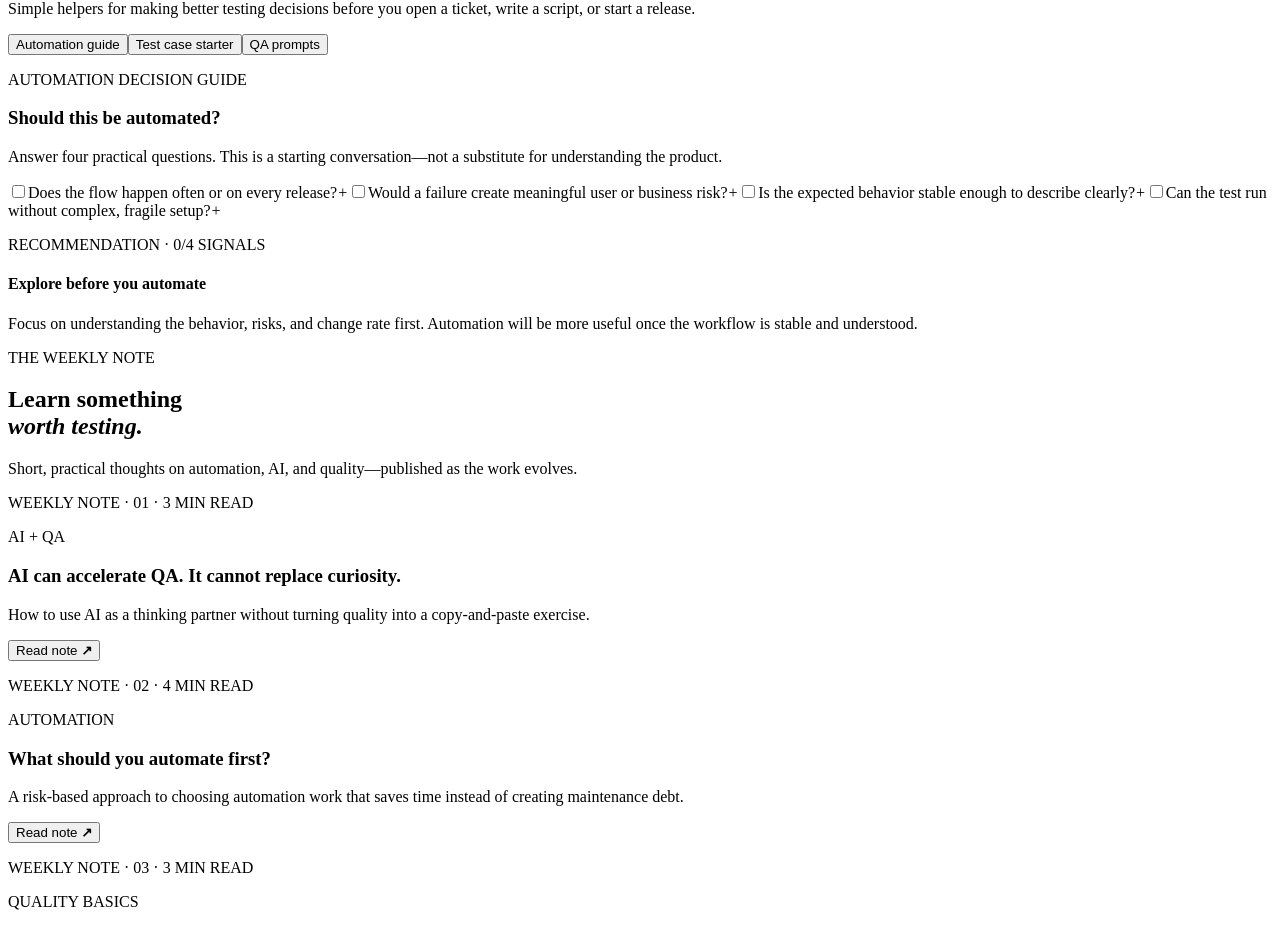
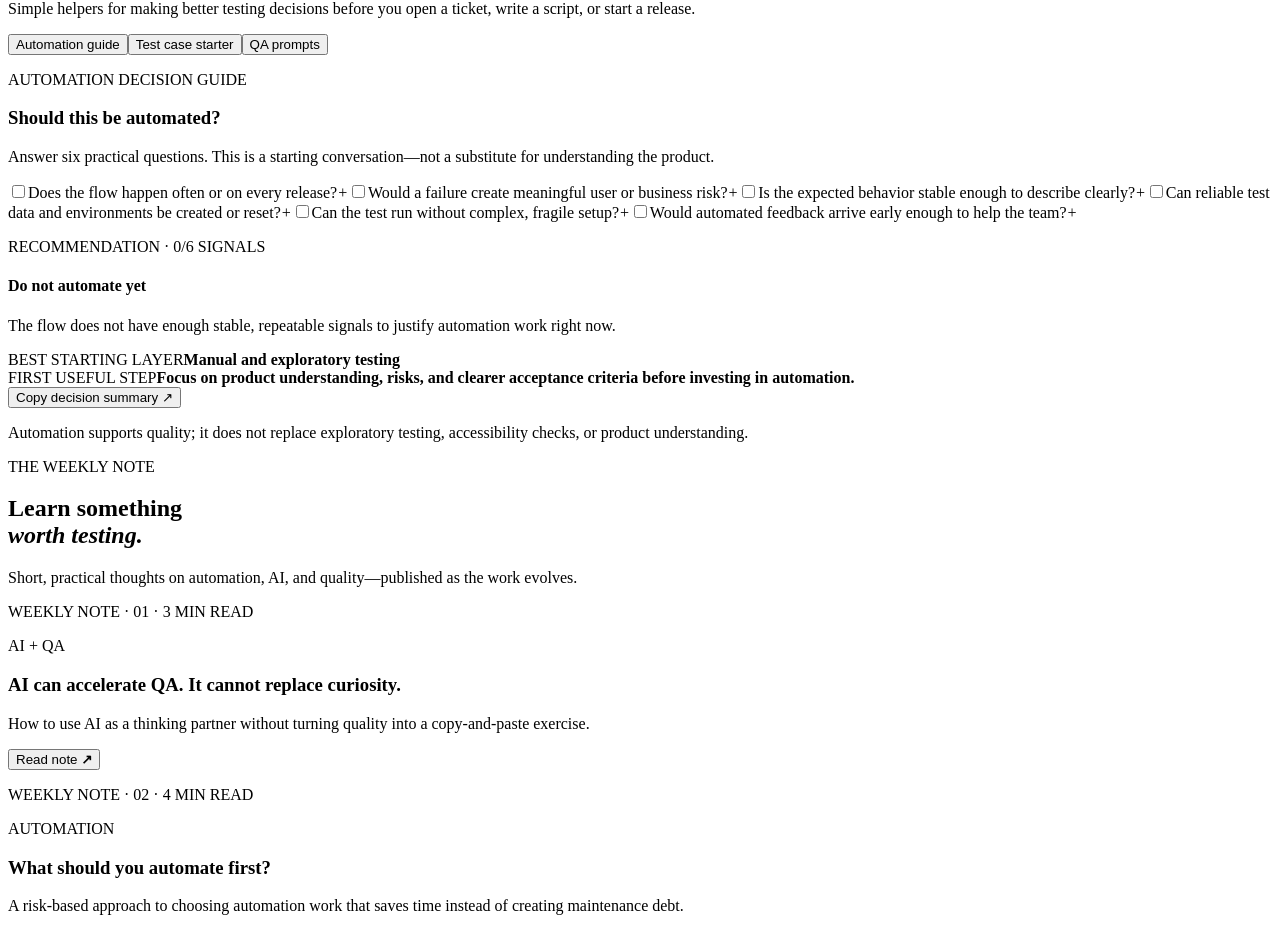
Before and after one commit to Dream-Like-King/itswatts, a React (Vite) app: page / in a window 1280 px wide. Shown: the part 1251-2180 px from the top of the page. Built offline with nearby package versions, Linux system fonts and the light colour scheme; the HTML template or start-up script is replaced by a standard one.

Commit message:
Improve Automation guide

```diff
--- a/src/components/QaToolkits.tsx
+++ b/src/components/QaToolkits.tsx
@@ -16,6 +16,15 @@ const promptLibrary = [
 ] as const
 
 const promptCategories = ['All', ...Array.from(new Set(promptLibrary.map((item) => item.category)))]
+
+const automationQuestions = [
+  'Does the flow happen often or on every release?',
+  'Would a failure create meaningful user or business risk?',
+  'Is the expected behavior stable enough to describe clearly?',
+  'Can reliable test data and environments be created or reset?',
+  'Can the test run without complex, fragile setup?',
+  'Would automated feedback arrive early enough to help the team?',
+] as const
 
 type TestIdea = { label: string; text: string }
 
@@ -48,13 +57,21 @@ function buildTestIdeas(description: string): TestIdea[] {
 
 export function QaToolkits() {
   const [activeTool, setActiveTool] = useState<'decision' | 'cases' | 'prompts'>('decision')
-  const [answers, setAnswers] = useState([false, false, false, false])
+  const [answers, setAnswers] = useState(() => automationQuestions.map(() => false))
   const [feature, setFeature] = useState('')
   const [showCases, setShowCases] = useState(false)
   const [copied, setCopied] = useState<string | null>(null)
   const [promptCategory, setPromptCategory] = useState('All')
   const score = answers.filter(Boolean).length
-  const recommendation = useMemo(() => score >= 3 ? ['Good automation candidate', 'This flow looks repeatable, high-value, and stable enough to automate. Start with the most important path, then add coverage deliberately.'] : score === 2 ? ['Use a blended approach', 'Automate the stable, repeatable parts of this flow. Pair it with exploratory testing until the experience or risk is clearer.'] : ['Explore before you automate', 'Focus on understanding the behavior, risks, and change rate first. Automation will be more useful once the workflow is stable and understood.'], [score])
+  const recommendation = useMemo(() => {
+    const [, , isStable, hasReliableData] = answers
+    if (!isStable || !hasReliableData) return score >= 3
+      ? { title: 'Explore manually first', description: 'The workflow has value, but it needs clearer behavior or more reliable data before automation can provide trustworthy feedback.', layer: 'Exploratory testing + API or log checks', next: 'Document the workflow, clarify the unstable behavior, and create dependable data or environment setup first.' }
+      : { title: 'Do not automate yet', description: 'The flow does not have enough stable, repeatable signals to justify automation work right now.', layer: 'Manual and exploratory testing', next: 'Focus on product understanding, risks, and clearer acceptance criteria before investing in automation.' }
+    if (score >= 5) return { title: 'Automate now', description: 'This is a repeatable, high-value workflow with the stability and feedback timing needed for useful automation.', layer: 'API or UI smoke test', next: 'Automate the highest-risk happy path first; use API setup where possible and add UI coverage only where the user journey matters.' }
+    if (score >= 3) return { title: 'Use a blended approach', description: 'Automate the stable, repeatable parts of the flow while continuing exploratory testing around change and uncertainty.', layer: 'API or component check + exploratory testing', next: 'Choose one stable core check to automate, then time-box exploration around the changing or risky edges.' }
+    return { title: 'Do not automate yet', description: 'The current value or feedback signal is not strong enough to justify automation work right now.', layer: 'Manual and exploratory testing', next: 'Learn more about the user impact, change rate, and likely failure points before choosing an automation target.' }
+  }, [answers, score])
   const copyPrompt = async (label: string, text: string) => {
     await navigator.clipboard?.writeText(text)
     setCopied(label)
@@ -63,12 +80,13 @@ export function QaToolkits() {
   const checklist = feature.trim() || 'this feature'
   const testIdeas = useMemo(() => buildTestIdeas(checklist), [checklist])
   const visiblePrompts = useMemo(() => promptCategory === 'All' ? promptLibrary : promptLibrary.filter((item) => item.category === promptCategory), [promptCategory])
+  const automationSummary = `Automation decision: ${recommendation.title}. Signals: ${score}/${automationQuestions.length}. Suggested starting layer: ${recommendation.layer}. First useful step: ${recommendation.next}`
 
   return <section className="toolkits section" id="tools">
     <div className="section-heading"><p className="eyebrow">QA TOOLKITS</p><h2>Useful tools.<br /><em>No fluff.</em></h2><p className="section-copy">Simple helpers for making better testing decisions before you open a ticket, write a script, or start a release.</p></div>
     <div className="tool-tabs" role="tablist" aria-label="QA tools"><button type="button" className={activeTool === 'decision' ? 'active' : ''} onClick={() => setActiveTool('decision')} role="tab" aria-selected={activeTool === 'decision'}>Automation guide</button><button type="button" className={activeTool === 'cases' ? 'active' : ''} onClick={() => setActiveTool('cases')} role="tab" aria-selected={activeTool === 'cases'}>Test case starter</button><button type="button" className={activeTool === 'prompts' ? 'active' : ''} onClick={() => setActiveTool('prompts')} role="tab" aria-selected={activeTool === 'prompts'}>QA prompts</button></div>
 
-    {activeTool === 'decision' && <div className="tool-panel"><div className="tool-panel-copy"><p className="eyebrow">AUTOMATION DECISION GUIDE</p><h3>Should this be automated?</h3><p>Answer four practical questions. This is a starting conversation—not a substitute for understanding the product.</p></div><div className="decision-card"><div className="decision-questions">{['Does the flow happen often or on every release?', 'Would a failure create meaningful user or business risk?', 'Is the expected behavior stable enough to describe clearly?', 'Can the test run without complex, fragile setup?'].map((question, index) => <label key={question}><input type="checkbox" checked={answers[index]} onChange={() => setAnswers(answers.map((answer, answerIndex) => answerIndex === index ? !answer : answer))} /><span>{question}</span><i>{answers[index] ? '✓' : '+'}</i></label>)}</div><div className="decision-result"><p className="eyebrow">RECOMMENDATION · {score}/4 SIGNALS</p><h4>{recommendation[0]}</h4><p>{recommendation[1]}</p></div></div></div>}
+    {activeTool === 'decision' && <div className="tool-panel"><div className="tool-panel-copy"><p className="eyebrow">AUTOMATION DECISION GUIDE</p><h3>Should this be automated?</h3><p>Answer six practical questions. This is a starting conversation—not a substitute for understanding the product.</p></div><div className="decision-card"><div className="decision-questions">{automationQuestions.map((question, index) => <label key={question}><input type="checkbox" checked={answers[index]} onChange={() => setAnswers((current) => current.map((answer, answerIndex) => answerIndex === index ? !answer : answer))} /><span>{question}</span><i>{answers[index] ? '✓' : '+'}</i></label>)}</div><div className="decision-result"><p className="eyebrow">RECOMMENDATION · {score}/{automationQuestions.length} SIGNALS</p><h4>{recommendation.title}</h4><p>{recommendation.description}</p><div className="decision-details"><article><span>BEST STARTING LAYER</span><b>{recommendation.layer}</b></article><article><span>FIRST USEFUL STEP</span><b>{recommendation.next}</b></article></div><button type="button" onClick={() => copyPrompt('automation-summary', automationSummary)}>{copied === 'automation-summary' ? 'Copied ✓' : 'Copy decision summary ↗'}</button></div><p className="automation-caution">Automation supports quality; it does not replace exploratory testing, accessibility checks, or product understanding.</p></div></div>}
 
     {activeTool === 'cases' && <div className="tool-panel"><div className="tool-panel-copy"><p className="eyebrow">TEST CASE STARTER</p><h3>Turn a feature into test ideas.</h3><p>Describe the feature or user story. You’ll get a practical checklist to begin your own test design.</p></div><div className="case-card"><label htmlFor="feature">FEATURE OR USER STORY</label><textarea id="feature" value={feature} onChange={(event) => { setFeature(event.target.value); setShowCases(false) }} placeholder="Example: A customer can reset their password using an email link." /><button type="button" className="button primary" onClick={() => setShowCases(true)}>Generate test ideas <span aria-hidden="true">↗</span></button>{showCases && <div className="case-results"><p className="eyebrow">STARTER CHECKLIST FOR {checklist.toUpperCase()}</p><ul>{testIdeas.map((idea) => <li key={idea.label}><b>{idea.label}:</b> {idea.text}</li>)}</ul></div>}</div></div>}
 
```
Also changed, not shown: src/styles/global.css, 4 other files (tests, documents, lock files or other folders).
